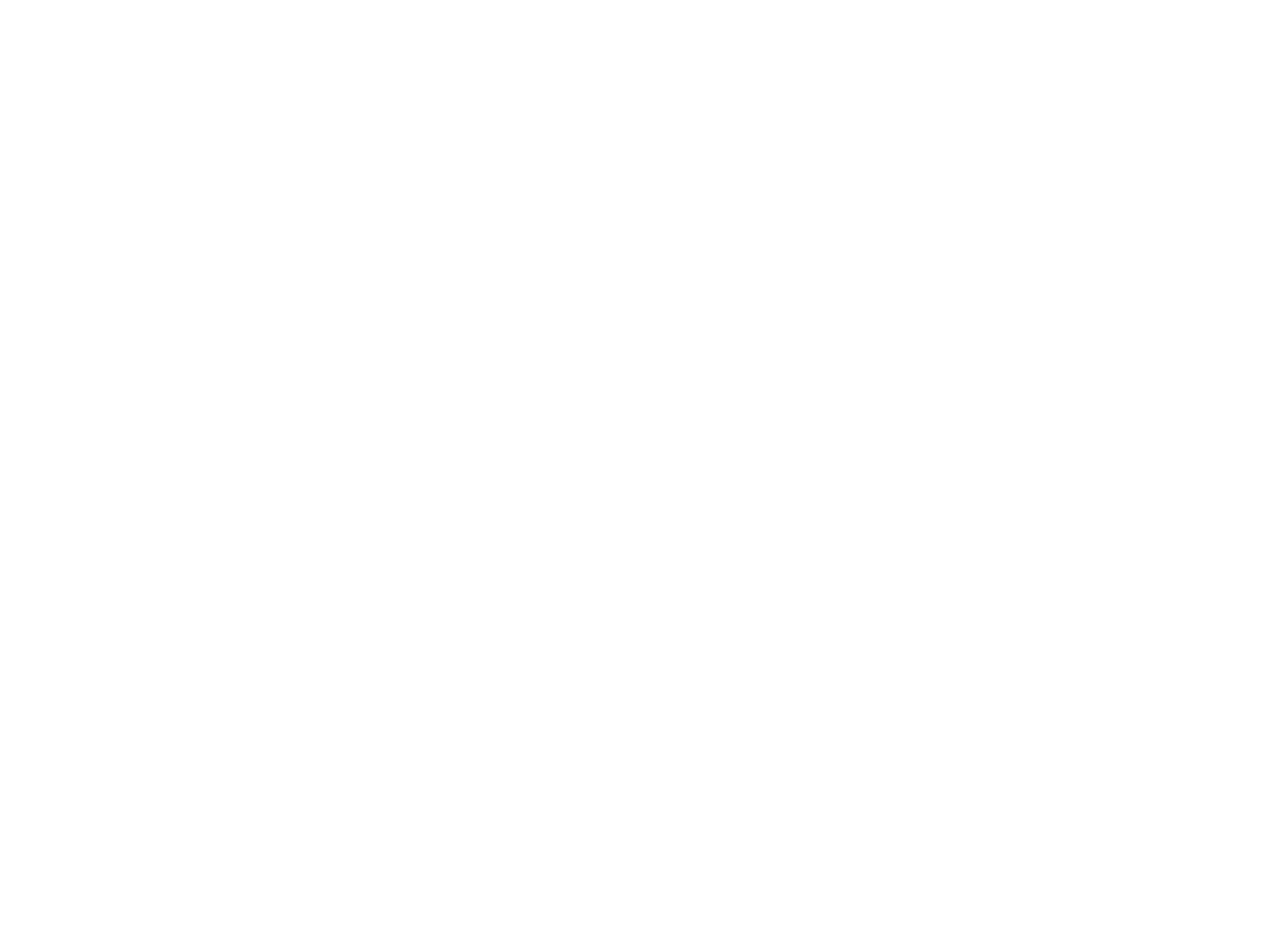
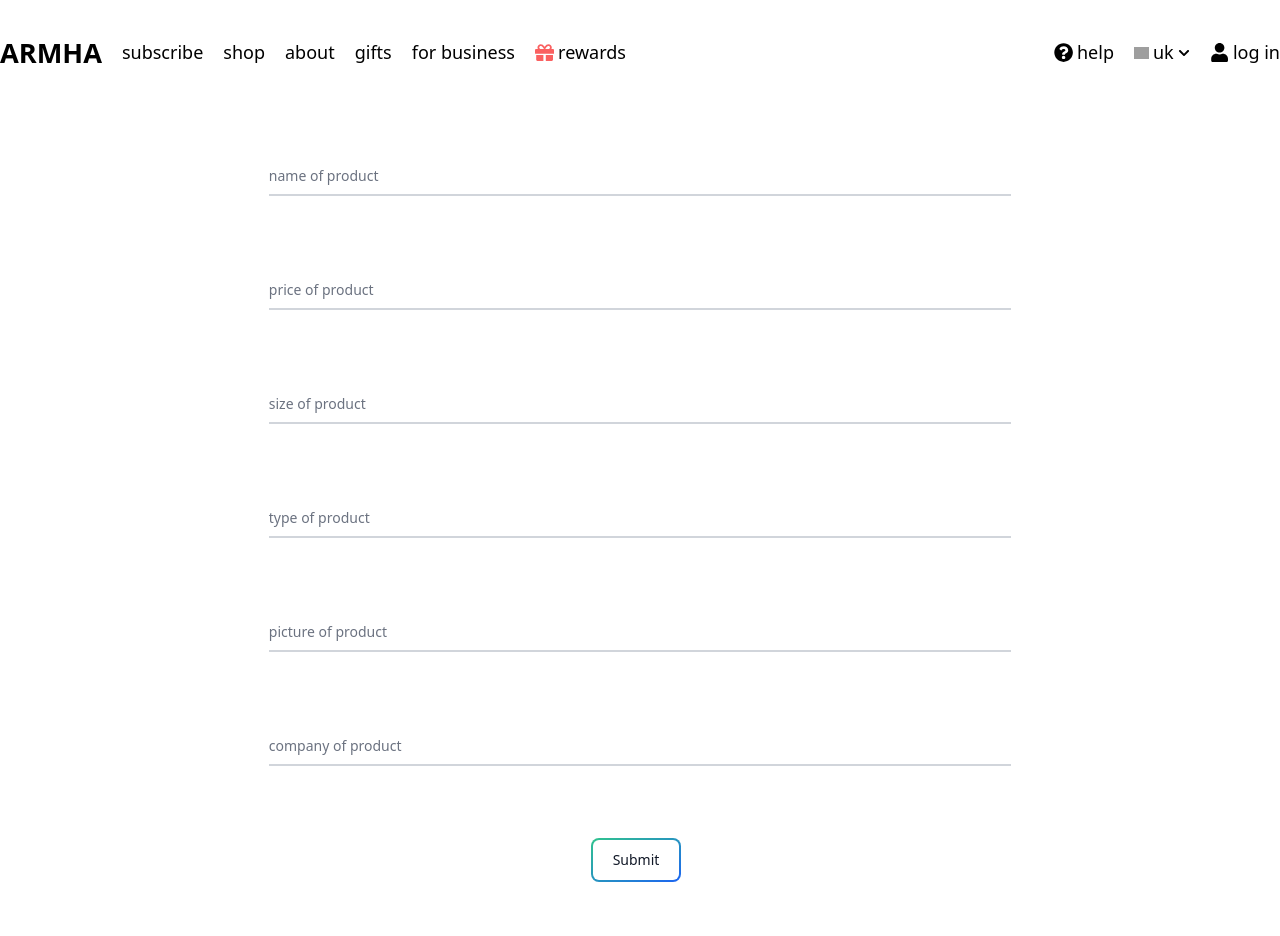
Before and after one commit to DOTL-Amir-R/snackShop, a React (Vite) app in the folder MERN_shop_project/view/: page /sellyourproduct in a window 1280 px wide. Before the commit this address had no page. Shown: the top 936 px of the page. Before the commit the page ends 800 px from the top, so only its background shows below. Built offline with nearby package versions, Linux system fonts and the light colour scheme; grey boxes are pictures that could not be loaded.

Commit message:
sellYourProductAndBasket

```diff
--- /dev/null
+++ b/MERN_shop_project/view/src/components/shared/ButtonGradiantOutLine/index.jsx
@@ -0,0 +1,9 @@
+export function ButtonGradiantOutLine({ text }) {
+    return (
+        <button className="relative inline-flex items-center justify-center p-0.5 mb-2 mr-2 overflow-hidden text-sm font-medium text-gray-900 rounded-lg group bg-gradient-to-br from-green-400 to-blue-600 group-hover:from-green-400 group-hover:to-blue-600 hover:text-white dark:text-white focus:ring-4 focus:outline-none focus:ring-green-200 dark:focus:ring-green-800">
+            <span className="relative px-5 py-2.5 transition-all ease-in duration-75 bg-white dark:bg-gray-900 rounded-md group-hover:bg-opacity-0">
+                {text}
+            </span>
+        </button>
+    );
+}
--- /dev/null
+++ b/MERN_shop_project/view/src/components/shared/FloatInputSecond/index.jsx
@@ -0,0 +1,21 @@
+export function FloatInputSecond({ label,type }) {
+    return (
+        <>
+            <div className="relative z-0 w-full mb-6 group">
+                <input
+                    type={type}
+                    name={'floating_'+type}
+                    id={'floating_'+type}
+                    className="block py-2.5 px-0 w-full text-sm text-gray-900 bg-transparent border-0 border-b-2 border-gray-300 appearance-none dark:text-white dark:border-gray-600 dark:focus:border-green-500 focus:outline-none focus:ring-0 focus:border-green-600 peer"
+                    placeholder=" "
+                />
+                <label
+                    htmlFor={'floating_'+type}
+                    className="peer-focus:font-medium absolute text-sm text-gray-500 dark:text-gray-400 duration-300 transform -translate-y-6 scale-75 top-3 -z-10 origin-[0] peer-focus:left-0 peer-focus:text-green-600 peer-focus:dark:text-green-500 peer-placeholder-shown:scale-100 peer-placeholder-shown:translate-y-0 peer-focus:scale-75 peer-focus:-translate-y-6"
+                >
+                    {label}
+                </label>
+            </div>
+        </>
+    );
+}
--- /dev/null
+++ b/MERN_shop_project/view/src/page/sellYourProduct/forms/index.jsx
@@ -0,0 +1,16 @@
+import { ButtonGradiantOutLine } from "../../../components/shared/ButtonGradiantOutLine";
+import { FloatInputSecond } from "../../../components/shared/FloatInputSecond";
+
+export function Forms() {
+    return(
+        <div className="flex gap-12 flex-col width-58-percent container items-center">
+            <FloatInputSecond label='name of product' type='text'/>
+            <FloatInputSecond label='price of product' type='text'/>
+            <FloatInputSecond label='size of product' type='text'/>
+            <FloatInputSecond label='type of product' type='text'/>
+            <FloatInputSecond label='picture of product' type='text'/>
+            <FloatInputSecond label='company of product' type='text'/>
+            <ButtonGradiantOutLine text='Submit'/>
+        </div>
+    )
+}
--- /dev/null
+++ b/MERN_shop_project/view/src/page/sellYourProduct/index.jsx
@@ -0,0 +1,13 @@
+import { Footer } from '../../layout/core/footer';
+import { Header } from '../../layout/core/header';
+import { Forms } from './forms';
+
+export function SellYourProduct() {
+    return (
+        <div className='flex flex-col gap-12'>
+            <Header />
+            <Forms />
+            <Footer />
+        </div>
+    );
+}
--- a/MERN_shop_project/view/src/routes/index.jsx
+++ b/MERN_shop_project/view/src/routes/index.jsx
@@ -5,6 +5,7 @@ import Login from "../page/login";
 import Shop from "../page/shop";
 import Product from "../page/product";
 import { Basket } from "../page/basket";
+import { SellYourProduct } from "../page/sellYourProduct";
 
 export const routes = {
     home:{
@@ -36,5 +37,11 @@ export const routes = {
         id:"6",
         path:"/basket",
         element:<Basket/>
+    },
+    sellYourProduct:{
+        id:'7',
+        path:'/sellyourproduct',
+        element:<SellYourProduct/>
+
     }
 }
```
Also changed, not shown: MERN_shop_project/view/src/components/shared/ButtonGradiantOutLine/index.css (added), MERN_shop_project/view/src/components/shared/FloatInputSecond/index.css (added), MERN_shop_project/view/src/page/sellYourProduct/forms/index.css (added), MERN_shop_project/view/src/page/sellYourProduct/index.css (added).
